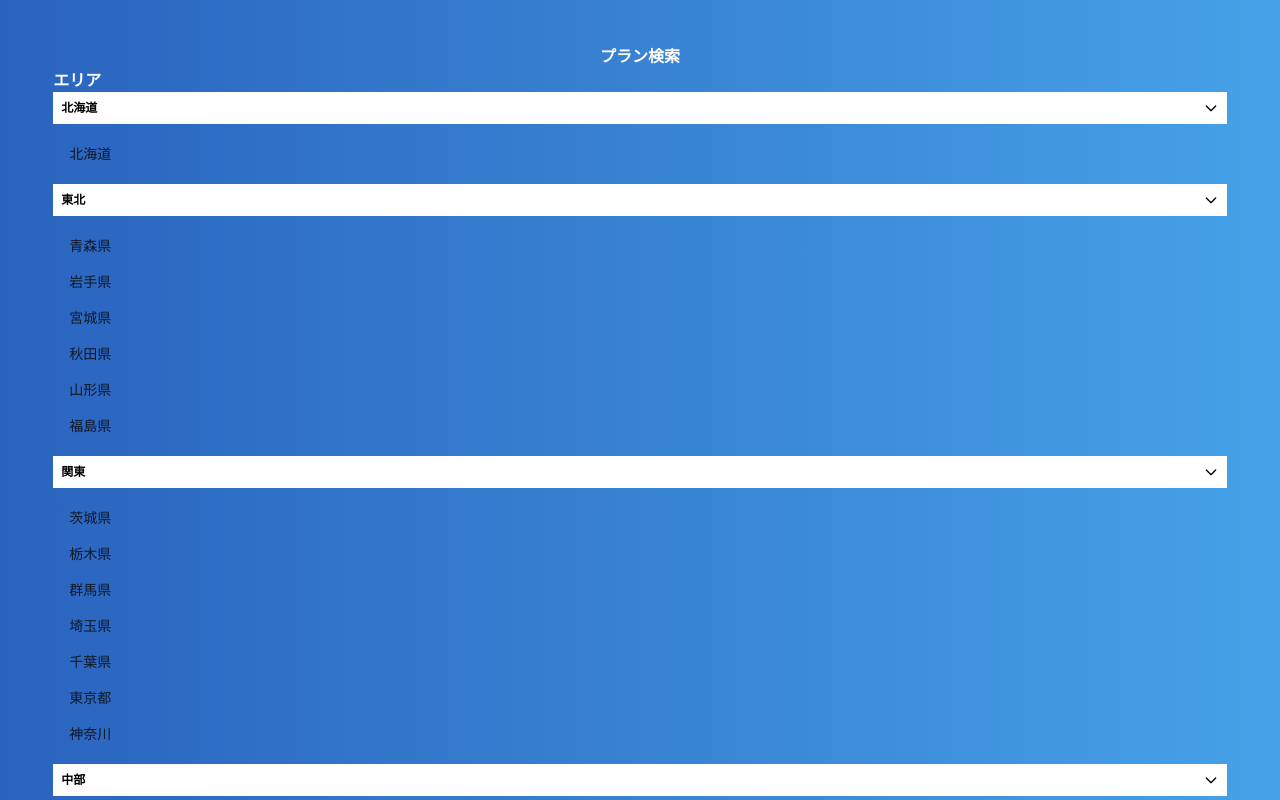
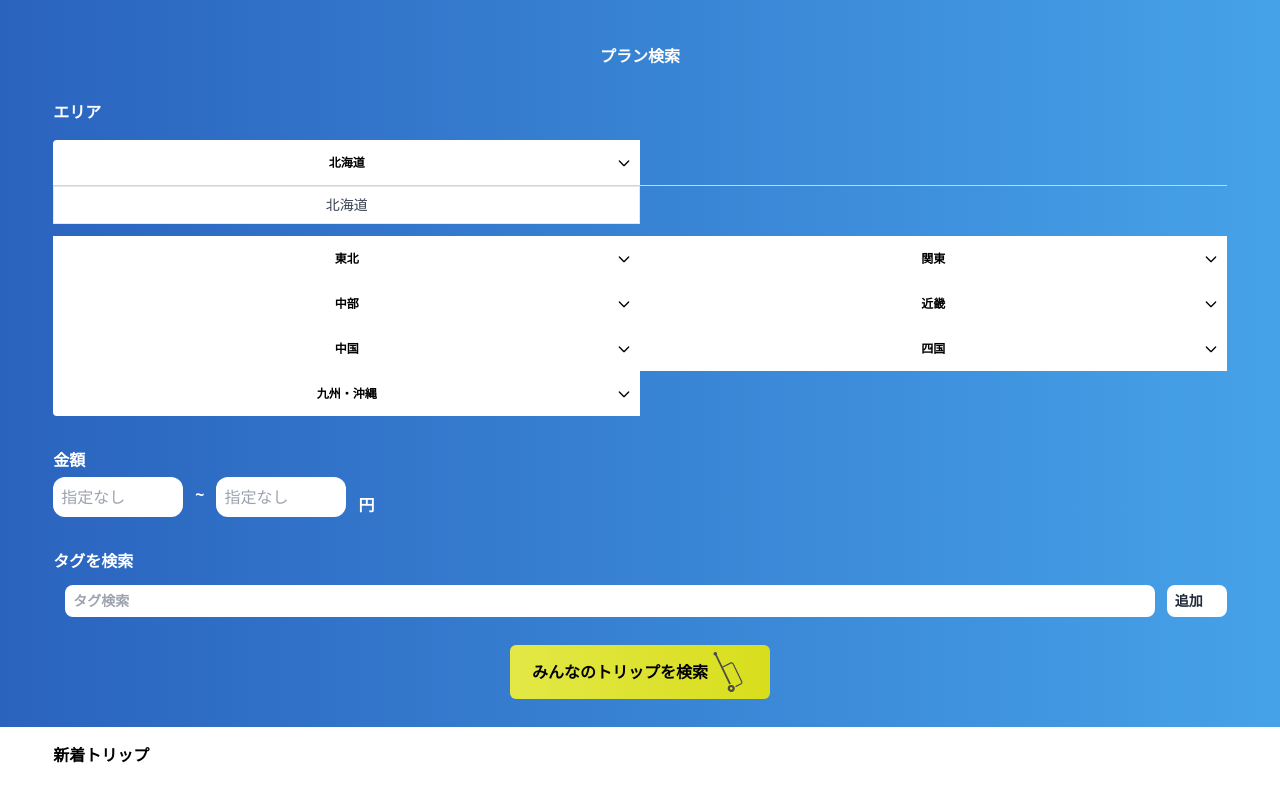
Before and after one commit to averak/DeNA-hack-2021, a Next.js app in the folder frontend/: page / in a window 1280 px wide. Both pictures are taken after a click on the button "北海道". Shown: the top 800 px of the page. Built offline with nearby package versions, Linux system fonts and the light colour scheme.

Commit message:
UPDATE: topの検索欄作製

```diff
--- a/frontend/src/pages/index.tsx
+++ b/frontend/src/pages/index.tsx
@@ -1,7 +1,9 @@
 import { Menu, Transition } from "@headlessui/react";
+import { XIcon } from "@heroicons/react/solid";
 import Image from "next/image";
 import type { VFC } from "react";
-import { Fragment } from "react";
+import type { FormEvent } from "react";
+import { useCallback, useState } from "react";
 import AREA from "src/utils/static/area.json";
 
 // type Area = {
@@ -56,18 +58,25 @@ const SearchIcon: VFC<IconProps> = ({ className }) => {
   );
 };
 
-const AreaSelects: VFC = () => {
+type AreaSelectType = {
+  category: string;
+  areas: { [key: string]: string };
+};
+const AreaSelect: VFC<AreaSelectType> = ({ category, areas }) => {
+  const [value, setValue] = useState<string | null>(null);
+  const handleClick = useCallback(
+    (e: FormEvent<HTMLButtonElement>) => {
+      setValue(e.currentTarget.value);
+    },
+    [value]
+  );
   return (
-    <Menu as="div" className="w-full">
-      {Object.entries(AREA).map(([category, value]) => {
-        return (
-          <div className="inline w-1/2" key={category}>
-            <Menu.Button className="inline-flex justify-between items-center py-2 px-2 w-full text-xs font-bold text-black bg-white">
-              {category}
-              <DownIcon className="w-4 h-4" />
+    <Menu className="inline" key={category} as="div">
+      <Menu.Button className="inline-flex relative justify-center items-center py-2 px-2 w-1/2 h-[45px] text-xs font-bold text-black bg-white">
+        {value || category}
+        <DownIcon className="absolute right-2 w-4 h-4" />
       </Menu.Button>
       <Transition
-              as={Fragment}
         enter="transition ease-out duration-100"
         enterFrom="transform opacity-0 scale-95"
         enterTo="transform opacity-100 scale-100"
@@ -75,32 +84,87 @@ const AreaSelects: VFC = () => {
         leaveFrom="transform opacity-100 scale-100"
         leaveTo="transform opacity-0 scale-95"
       >
-              <Menu.Items className="py-3 px-2 w-full">
-                {Object.entries(value).map(([id, area]) => {
+        <Menu.Items className="grid grid-cols-2 pb-3 w-full border-t border-gray-300 border-solid">
+          {Object.entries(areas).map(([id, area]) => {
             return (
               <Menu.Item key={id}>
-                      {({ active }) => {
-                        return (
                 <button
-                            className={`${
-                              active
-                                ? "bg-violet-500 text-white"
-                                : "text-gray-900"
-                            } group flex rounded-md items-center w-full px-2 py-2 text-sm`}
+                  className="col-span-1 py-2 px-2 text-sm text-gray-700 bg-white border-[0.5px] border-gray-200 border-solid"
+                  onClick={handleClick}
+                  value={area}
                 >
                   {area}
                 </button>
-                        );
-                      }}
               </Menu.Item>
             );
           })}
         </Menu.Items>
       </Transition>
+    </Menu>
+  );
+};
+
+const TagSelects = () => {
+  const [tags, setTags] = useState<string[]>([]);
+  const [inputTag, setInputTag] = useState<string>("");
+
+  const addTagToTags = (addtag: string) => {
+    const newTags: string[] = tags.concat();
+    newTags.push(addtag);
+    setTags(newTags);
+    setInputTag("");
+  };
+
+  const removeTagFromTags = (removeTag: string) => {
+    setTags(
+      tags.filter((tag) => {
+        if (tag !== removeTag) {
+          return tag;
+        }
+      })
+    );
+  };
+  const changeInputTag = (e: FormEvent<HTMLInputElement>) => {
+    setInputTag(e.currentTarget.value);
+  };
+
+  return (
+    <div className="text-gray-800">
+      <div className="flex justify-center">
+        <input
+          className="py-1.5 px-2 m-3 w-full text-sm font-bold text-left bg-white rounded-lg"
+          type="text"
+          placeholder="タグ検索"
+          value={inputTag}
+          onChange={changeInputTag}
+        />
+        <button
+          className="py-1 px-2 my-3 min-w-[60px] text-sm font-bold text-left bg-white rounded-lg"
+          onClick={() => {
+            addTagToTags(inputTag);
+          }}
+        >
+          追加
+        </button>
+      </div>
+      {tags.map((tag, i) => {
+        return (
+          <div
+            key={i}
+            className="inline-flex items-center py-1 px-3 ml-4 text-xs font-bold text-gray-700 bg-white rounded-full border"
+          >
+            <button
+              onClick={() => {
+                removeTagFromTags(tag);
+              }}
+            >
+              <XIcon className="w-4" />
+            </button>
+            {tag}
           </div>
         );
       })}
-    </Menu>
+    </div>
   );
 };
 
@@ -109,30 +173,28 @@ const HomePage: VFC = () => {
     <div className="p-0 m-0 w-full">
       <div className="py-7 font-bold text-white bg-gradient-to-r from-blue-c2 to-blue-c1">
         <p className="pt-4 text-center">プラン検索</p>
-        <div className="mx-auto w-11/12">
-          <p className="text-left">エリア</p>
-          <AreaSelects />
-          <p className="text-left">金額</p>
+        <div className="py-4 mx-auto w-11/12">
+          <p className="py-4 text-left">エリア</p>
+          <div className="overflow-hidden rounded">
+            {Object.entries(AREA).map(([category, value], i) => {
+              return <AreaSelect key={i} category={category} areas={value} />;
+            })}
+          </div>
+          <p className=" pt-8 text-left">金額</p>
           <div className="flex gap-3 items-end w-full">
             <input
-              className="max-w-[130px] h-[45px] text-gray-500 bg-white rounded-xl"
+              className="pl-2 max-w-[130px] h-[40px] text-gray-500 bg-white rounded-xl"
               placeholder="指定なし"
             />
             <p className="leading-[45px]">~</p>
             <input
-              className="max-w-[130px] h-[45px] text-gray-500 bg-white rounded-xl"
+              className="pl-2 max-w-[130px] h-[40px] text-gray-500 bg-white rounded-xl"
               placeholder="指定なし"
             />
             <p>円</p>
           </div>
-          <p className="text-left">タグを検索</p>
-          <div className="relative w-full h-[40px] bg-white rounded-xl">
-            <input
-              className="pl-5 leading-[40px] text-gray-600 rounded-xl outline-none"
-              placeholder="タグ名を入力"
-            />
-            <SearchIcon className="absolute right-2 bottom-2 w-4 h-4 text-gray-400" />
-          </div>
+          <p className="pt-8 text-left">タグを検索</p>
+          <TagSelects />
         </div>
         <button className="flex justify-center items-center mx-auto w-full max-w-[260px] h-[54px] text-center bg-gradient-to-r from-yellow-c2 to-yellow-c1 rounded-md">
           <p className="font-bold text-black">みんなのトリップを検索</p>
@@ -144,6 +206,9 @@ const HomePage: VFC = () => {
           />
         </button>
       </div>
+      <div className="mx-auto w-11/12">
+        <p className="py-4 font-bold">新着トリップ</p>
+      </div>
     </div>
   );
 };
```
Lines whose indentation alone changed are shown as unchanged.
